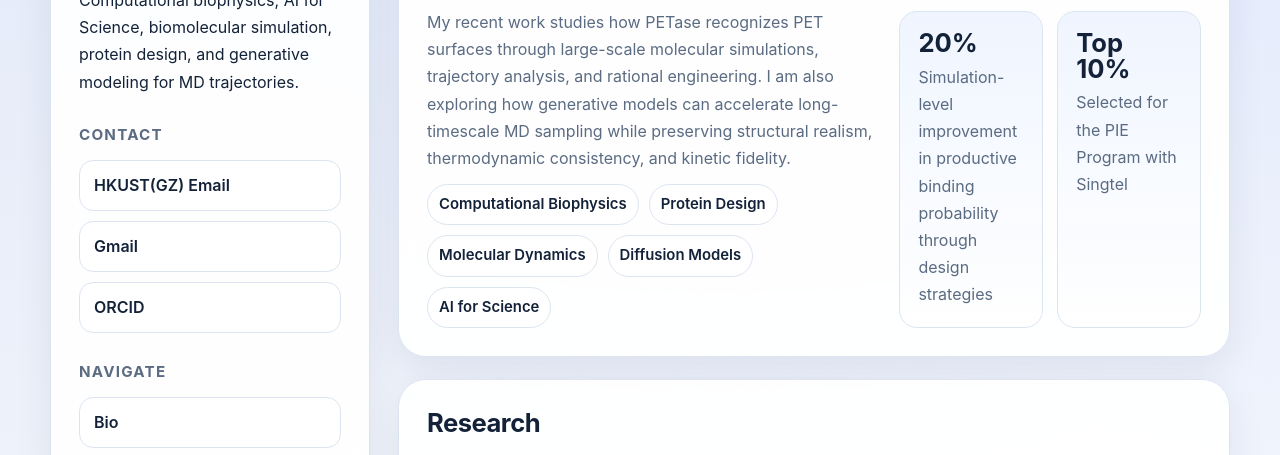
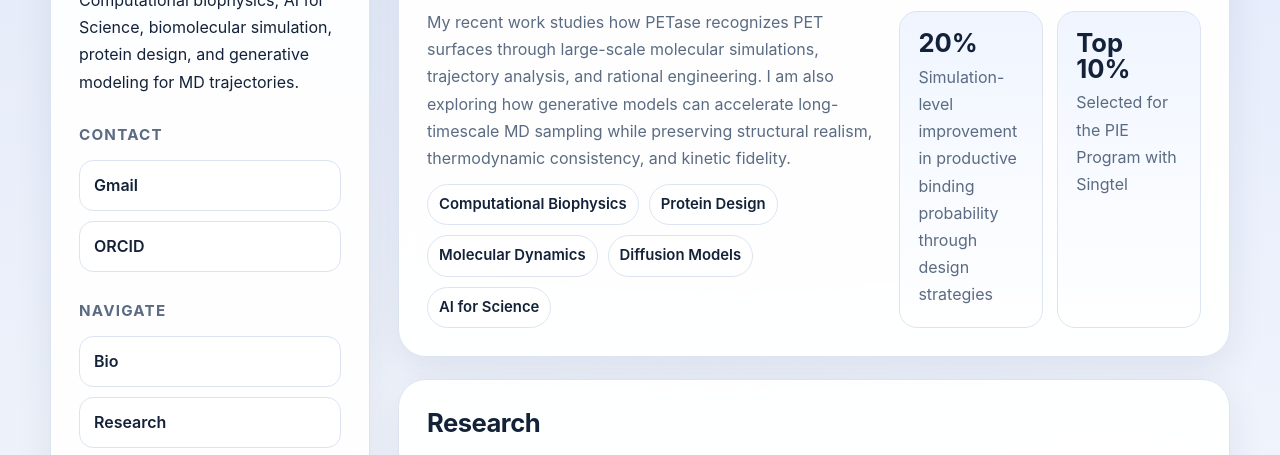
Before and after one commit to Gjphysics/gjphysics.github.io, a plain HTML site: page index.html in a window 1280 px wide. Shown: the part 295-750 px from the top of the page. Drawn offline with Linux system fonts and the light colour scheme.

Commit message:
Remove HKUST email link from contact section

```diff
--- a/index.html
+++ b/index.html
@@ -369,7 +369,6 @@
 
       <h2>Contact</h2>
       <ul class="quick-links">
-        <li><a class="pill-link" href="mailto:chuo657@connect.hkust-gz.edu.cn">HKUST(GZ) Email</a></li>
         <li><a class="pill-link" href="mailto:greenjphysics@gmail.com">Gmail</a></li>
         <li><a class="pill-link" href="https://orcid.org/0009-0005-9550-7123" target="_blank" rel="noopener noreferrer">ORCID</a></li>
       </ul>
```
